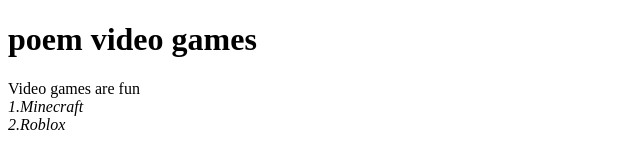
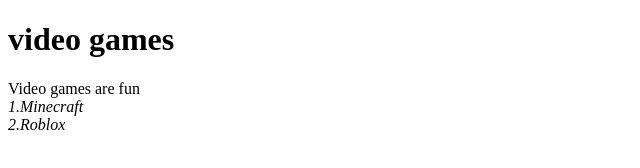
Before and after one commit to Savya-Bhardwaj/Savya-Bhardwaj.github.io, a plain HTML site: page index.html in a window 1280 px wide. Shown: the whole page, without its empty margins (0-640 px from the left). Drawn offline with Linux system fonts and the light colour scheme.

Commit message:
Update index.html

```diff
--- a/index.html
+++ b/index.html
@@ -5,7 +5,7 @@
         <meta charset="utf-8">
     </head>
     <body>
-    <h1>poem video games</h1>
+    <h1>video games</h1>
     Video games are fun
         <br>
         <em>1.Minecraft
```
